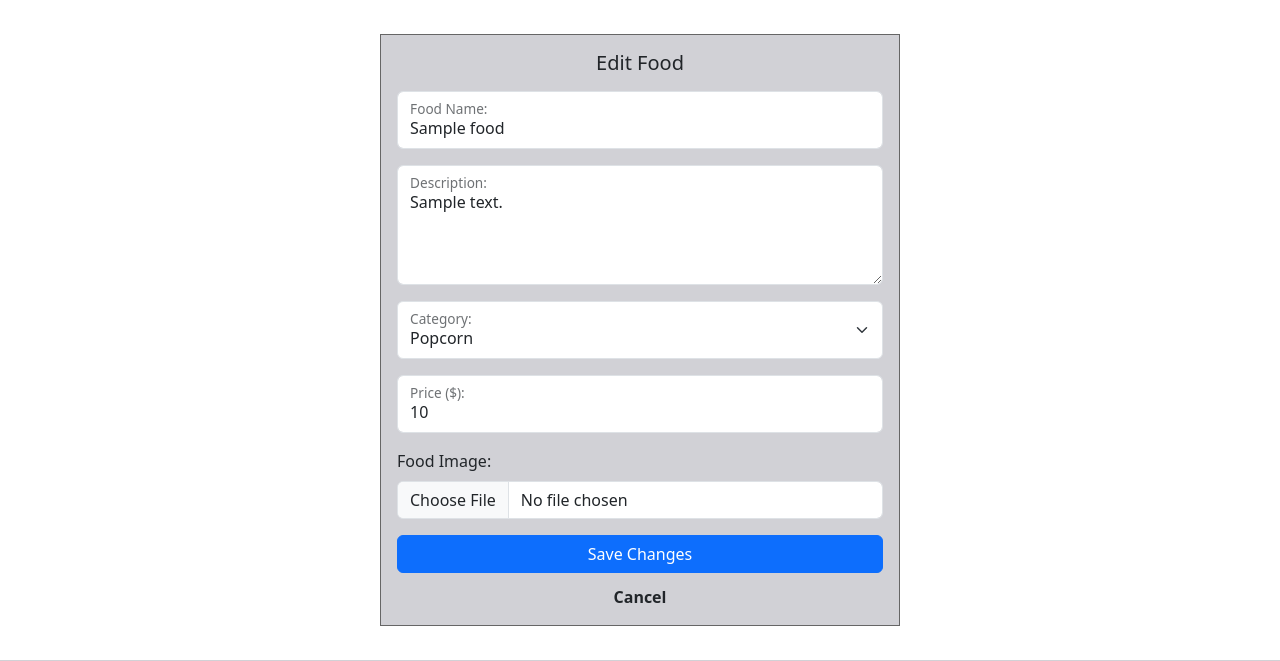
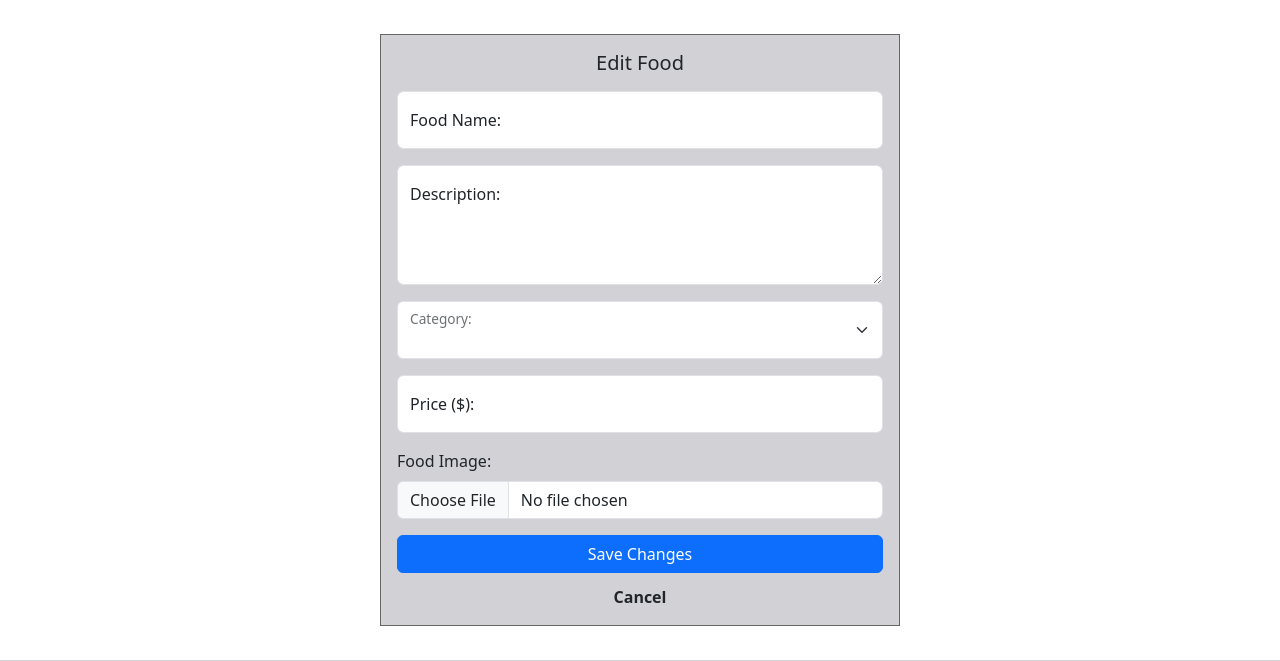
Before and after one commit to TzeHan/INF2003_Project, a Node server app: template views/admin_edit_food.ejs in a window 1280 px wide. Shown: the part 70-731 px from the top of the page. Run offline with Node 20, Linux system fonts and the light colour scheme; the template is opened without the code that fills it: most values are stand-ins (such as "Sample title", 1, 10 or a date in 2020); lists and menus that the app fills with data are empty; some libraries are stand-ins or nearby versions.

Commit message:
updated edit food page for admin

```diff
--- a/views/admin_edit_food.ejs
+++ b/views/admin_edit_food.ejs
@@ -10,32 +10,20 @@
                     <!-- food name -->
                     <div class="form-floating mb-3">
                         <input required type="text" class="form-control" id="name" name="name"
-                            maxlength="50" placeholder="enter food name" value="<%= food.name %>">
+                            maxlength="50" placeholder="enter food name" value="">
                         <label for="name">Food Name:</label>
                     </div>
 
                     <!-- description -->
                     <div class="form-floating mb-3">
                         <textarea required class="form-control food-description" id="description" name="description"
-                            maxlength="200" placeholder="enter description"><%= food.description %></textarea>
+                            maxlength="200" placeholder="enter description"></textarea>
                         <label for="description">Description:</label>
                     </div>
 
                     <!-- category -->
                     <div class="form-floating mb-3">
                         <select required class="form-select" id="category_id" name="category_id">
-                            <% if (typeof categories !== 'undefined' && categories.length) { %>
-                                <% categories.forEach(category => { %>
-                                    <option value="<%= category.category_id %>"
-                                        <%= String(food.category_id) === String(category.category_id) ? 'selected' : '' %>>
-                                        <%= category.name %>
-                                    </option>
-                                <% }) %>
-                            <% } else { %>
-                                <option value="1" <%= String(food.category_id) === '1' ? 'selected' : '' %>>Popcorn</option>
-                                <option value="2" <%= String(food.category_id) === '2' ? 'selected' : '' %>>Drinks</option>
-                                <option value="3" <%= String(food.category_id) === '3' ? 'selected' : '' %>>Snacks</option>
-                            <% } %>
                         </select>
                         <label for="category_id">Category:</label>
                     </div>
@@ -43,7 +31,7 @@
                     <!-- price -->
                     <div class="form-floating mb-3">
                         <input required type="number" class="form-control" id="price" name="price"
-                            min="0" step="0.01" placeholder="enter price" value="<%= food.price %>">
+                            min="0" step="0.01" placeholder="enter price" value="">
                         <label for="price">Price ($):</label>
                     </div>
 
```
